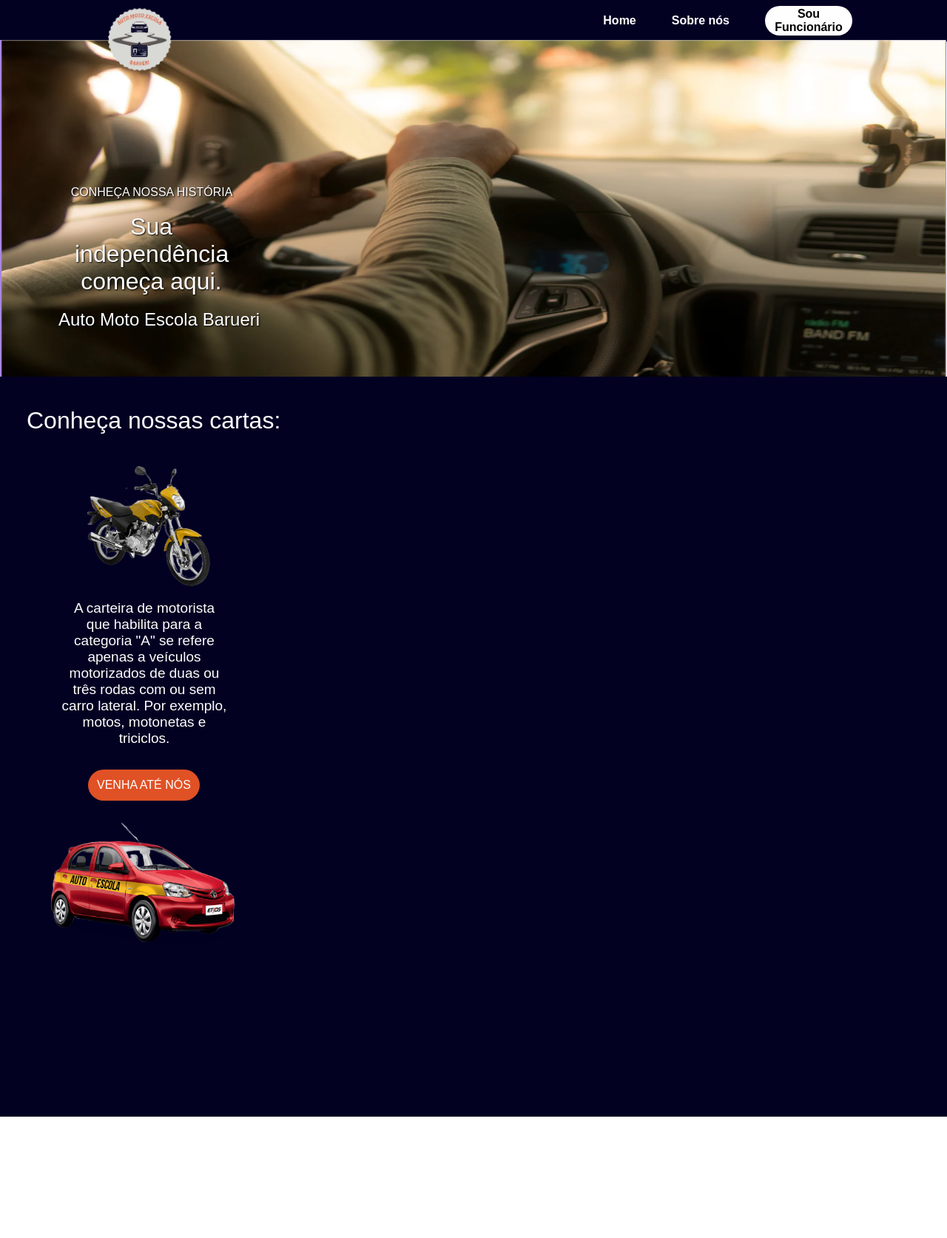
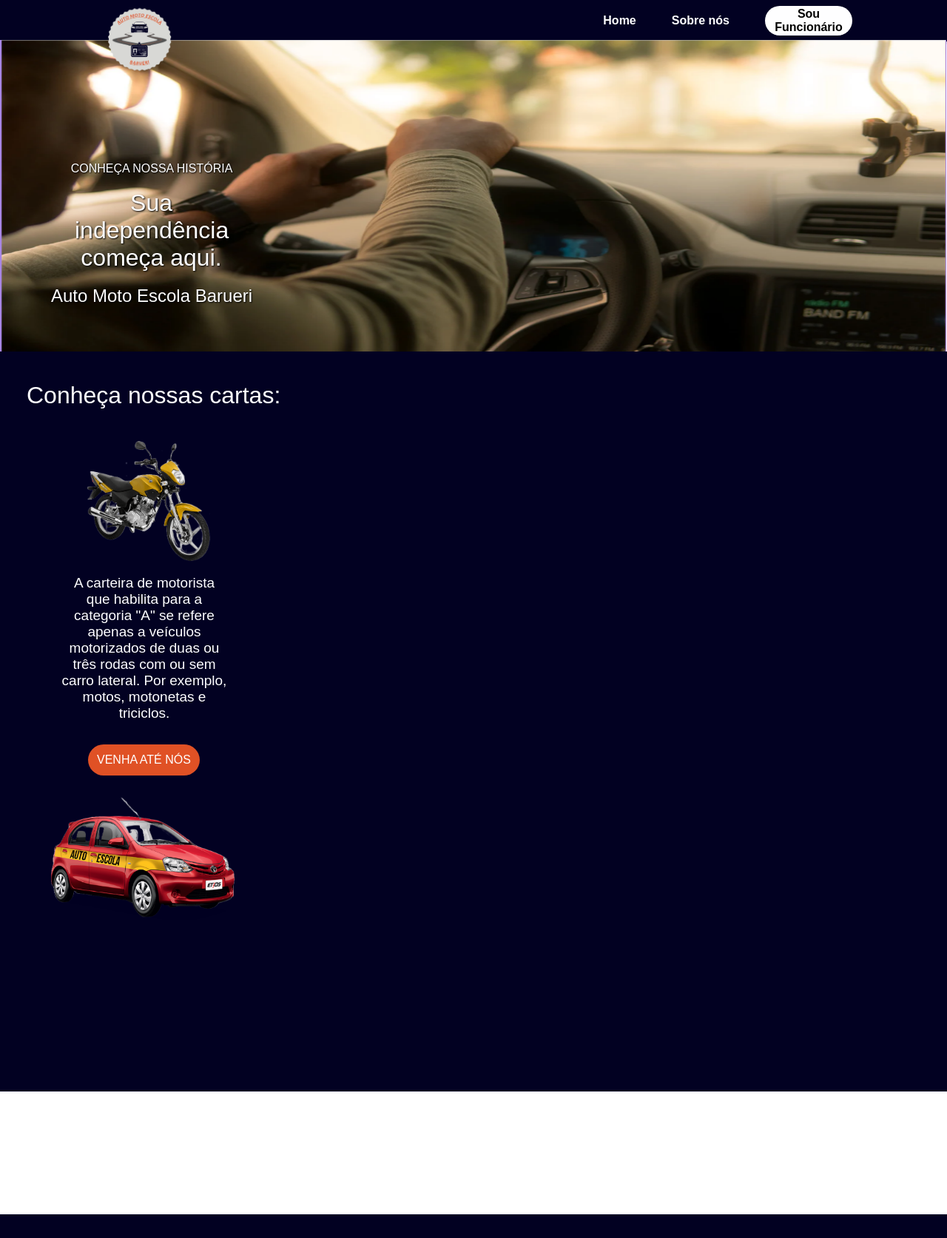
Before and after one commit to Gabriel740G/TCC, a PHP site: page / in a window 1280 px wide. Shown: the whole page at 74% size. After the commit the page ends 1641 px from the top, so only its background shows below. Run offline with PHP 8.4, Linux system fonts and the light colour scheme.

Commit message:
Imagens e títulos sendo ajustados.

```diff
--- a/estilos/style.css
+++ b/estilos/style.css
@@ -97,7 +97,7 @@
 
 img#fundo {
     width: 100%;
-    height: 57vh;
+    height: 53vh;
     transform: translate(-1px, -2px);
 }
 
@@ -124,7 +124,7 @@
 }
 
 h2#t3 {
-    transform: translate(65px, -193px);
+    transform: translate(55px, -193px);
     color: white;
     font-weight: lighter;
     width: 300px;
@@ -136,7 +136,7 @@
     background-color: var(--cor1);
     width: 100%;
     height: 1000px;
-    transform: translateY(-164px);
+    transform: translateY(-166px);
 }
 
 img#moto {
```
